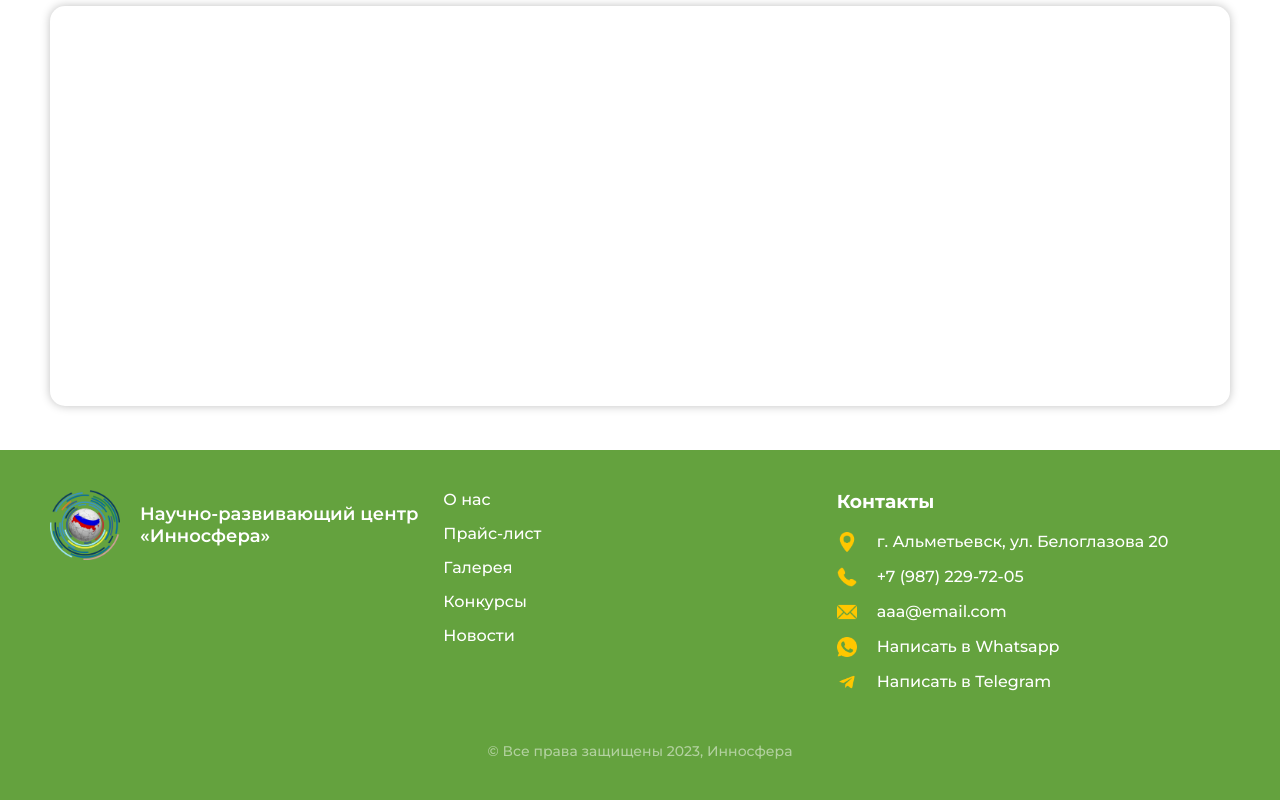
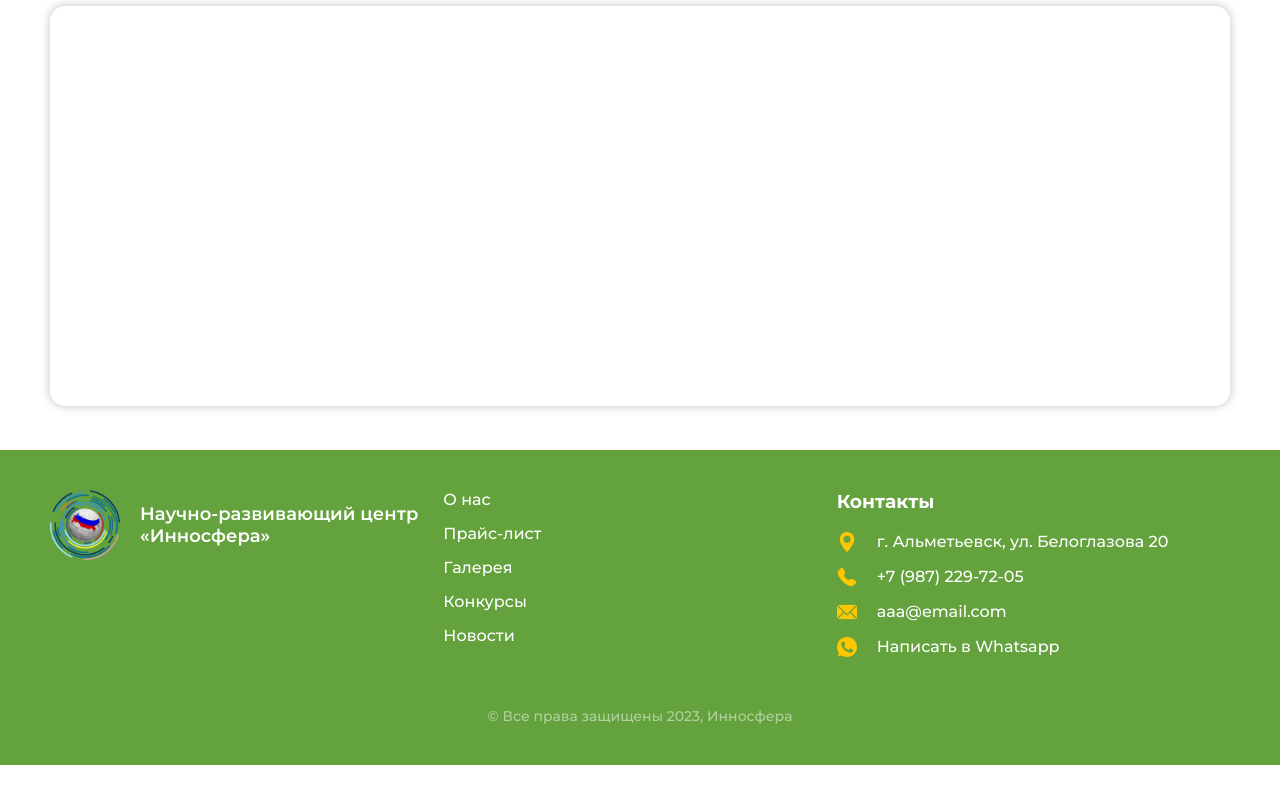
Before and after one commit to nutsea/innosphere-client-new, a React (Create React App) app: page / in a window 1280 px wide. Shown: the part 2967-3767 px from the top of the page. After the commit the page ends 3732 px from the top, so only its background shows below. Built offline with nearby package versions, Linux system fonts and the light colour scheme; no server answers.

Commit message:
delete tg

```diff
--- a/src/App.jsx
+++ b/src/App.jsx
@@ -338,10 +338,10 @@ function App() {
                                     <img src={whats} alt="Ватсап" />
                                     <a href="http://wa.me/79872297205" target='_blank' rel='noreferrer'>Написать в Whatsapp</a>
                                 </div>
-                                <div className='FooterContact'>
+                                {/* <div className='FooterContact'>
                                     <img src={tg} alt="Телеграм" />
                                     <a href="http://t.me/Lanaleon83" target='_blank' rel='noreferrer'>Написать в Telegram</a>
-                                </div>
+                                </div> */}
                             </div>
                         </div>
                         <div className='FooterRights'>© Все права защищены 2023, Инносфера</div>
```
